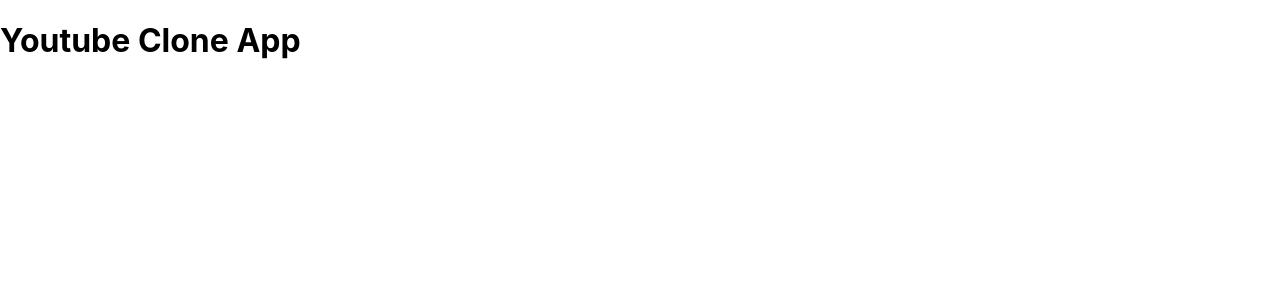
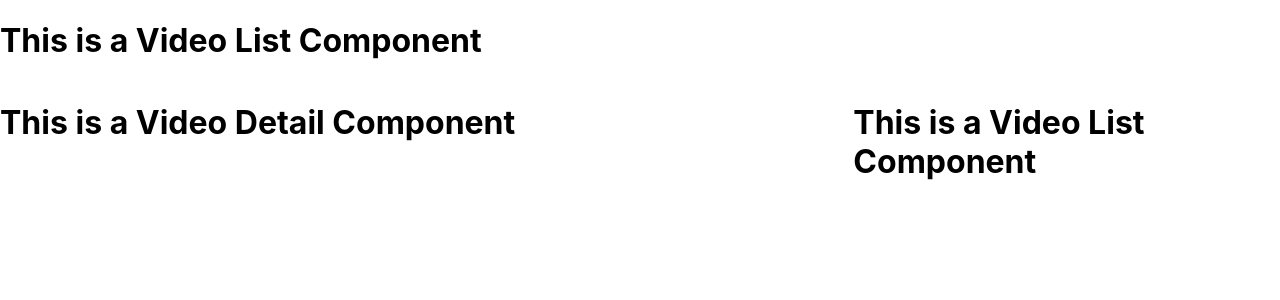
Before and after one commit to mohamed-soltane/Youtube-Clone-APP, a React (Create React App) app: page / in a window 1280 px wide. Shown: the top 300 px of the page. Built offline with nearby package versions, Linux system fonts and the light colour scheme.

Commit message:
Components

```diff
--- a/src/App.js
+++ b/src/App.js
@@ -1,11 +1,29 @@
 import React from 'react';
 
-import './App.css';
+import { Grid } from '@material-ui/core';
+import youtub from './api/youtub';
+import SearchBar from './components/SearchBar';
+import VideoDetail from './components/VideoDetail';
+import VideoList from './components/VideoList';
 
 class App extends React.Component {
   render(){
     return (
-      <h1>Youtube Clone App</h1>
+      <Grid justify="center" container spacing={16}>
+        <Grid itemr xs={12}>
+          <Grid container spacing={16}>
+            <Grid itemr xs={12}>
+              <SearchBar />
+            </Grid>
+            <Grid itemr xs={8}>
+              <VideoDetail />
+            </Grid>
+            <Grid itemr xs={4}>
+              <VideoList />
+            </Grid>
+          </Grid>
+        </Grid>
+      </Grid>
       );
     }
   }
--- /dev/null
+++ b/src/api/youtub.js
@@ -0,0 +1,9 @@
+import axios from 'axios';
+export default axios.create({
+    baseURL: 'https://www.googlepapis.com/youtube/v3',
+    params: {
+       part: 'snippet',
+       maxResults: 5,
+       key: 'AIzaSyBEd8o6xgRVSOgUzRX0hX2_j7_c-aEPhfQ'
+    }
+});
--- /dev/null
+++ b/src/components/SearchBar.js
@@ -0,0 +1,8 @@
+import React from 'react';
+
+const SearchBar = () => {
+    return (
+        <h1>This is a Video List Component</h1>
+    )
+}
+export default SearchBar;
--- /dev/null
+++ b/src/components/VideoDetail.js
@@ -0,0 +1,9 @@
+import React from 'react';
+
+const VideoDetail = () => {
+    return (
+        <h1>This is a Video Detail Component</h1>
+    )
+}
+
+export default VideoDetail;
--- /dev/null
+++ b/src/components/VideoList.js
@@ -0,0 +1,9 @@
+import React from 'react';
+
+const VideoList = () => {
+    return (
+        <h1>This is a Video List Component</h1>
+    )
+}
+
+export default VideoList;
```
Also changed, not shown: src/api/youtube.js (deleted, +0 -7 lines).
